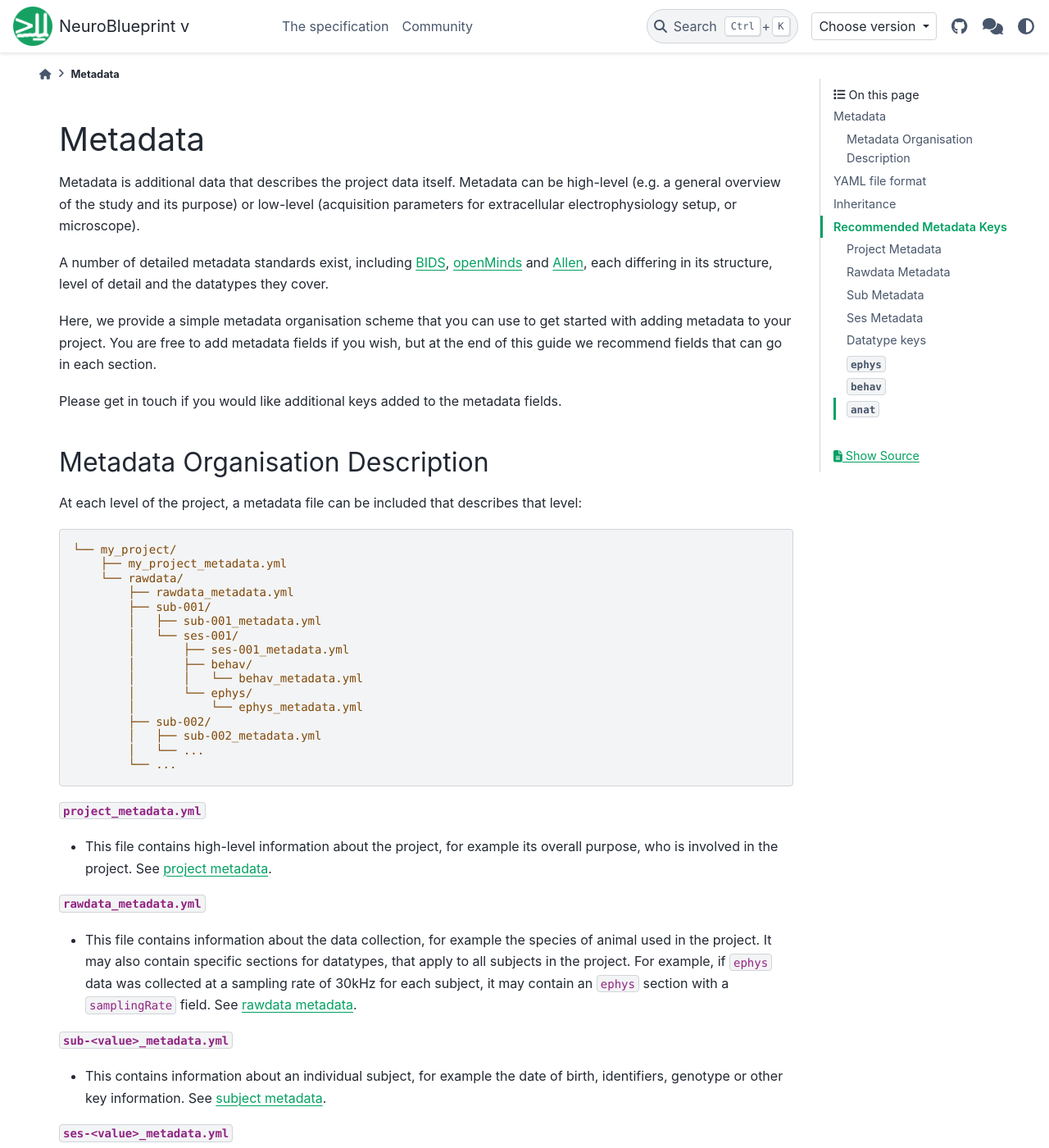
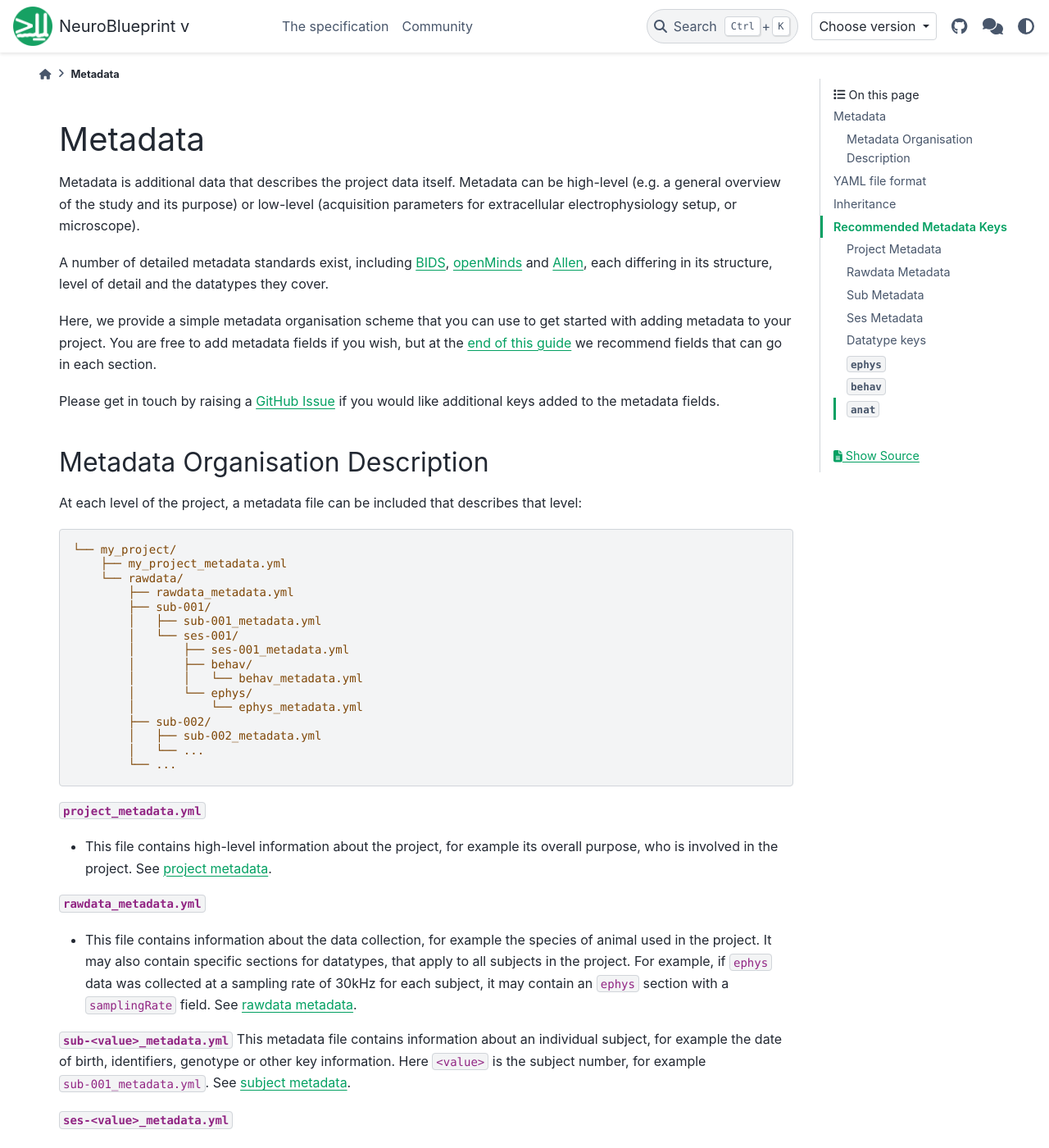
Before and after one commit to neuroinformatics-unit/NeuroBlueprint, a Sphinx documentation site: the page built from docs/source/metadata.md, in a window 1280 px wide and 1400 px high. Shown: the whole window at 82% size. Built offline with Sphinx 7.4.7 and the PyData theme 0.15.4, drawn with Linux system fonts in a browser that asks for light colours; the version number could not be read and is left out; some of the changed text lies outside the part shown.

Commit message:
Responding to review.

```diff
--- a/docs/source/metadata.md
+++ b/docs/source/metadata.md
@@ -14,10 +14,13 @@ each differing in its structure, level of detail and the datatypes they cover.
 
 Here, we provide a simple metadata organisation scheme that you can use to
 get started with adding metadata to your project. You are free to add
-metadata fields if you wish, but at the end of this guide we recommend fields
+metadata fields if you wish, but at the
+[end of this guide](project-metadata) we recommend fields
 that can go in each section.
 
-Please get in touch if you would like additional keys added to the metadata fields.
+Please get in touch by raising a
+[GitHub Issue](https://github.com/neuroinformatics-unit/NeuroBlueprint/issues)
+if you would like additional keys added to the metadata fields.
 
 ## Metadata Organisation Description
 
@@ -53,12 +56,15 @@ in the project. For example, if `ephys` data was collected at a sampling rate of
 it may contain an `ephys` section with a `samplingRate` field. See [rawdata metadata](rawdata-metadata).
 
 **``sub-<value>_metadata.yml``**
-- This contains information about an individual subject, for example the date of birth,
-identifiers, genotype or other key information. See [subject metadata](sub-metadata).
+This metadata file contains information about an individual subject, for example the date of birth,
+identifiers, genotype or other key information. Here `<value>` is the subject number, for example `sub-001_metadata.yml`.
+See [subject metadata](sub-metadata).
 
 **``ses-<value>_metadata.yml``**
 - This file contains information related to the particular experimental session. For example,
-the date, additional notes on what happened in the session.  See [session metadata](ses-metadata).
+the date, additional notes on what happened in the session.
+Here `<value>` is the session number, for example `ses-001_metadata.yml`.
+See [session metadata](ses-metadata).
 
 **``<datatype>_metadata.yml``**
 - This file can contain metadata specific to the datatype acquisition. See the [datatype keys](datatype-keys)
@@ -146,7 +152,7 @@ Please get in touch if you would like us to add new metadata fields to this list
 We use the BIDS `dataset_description.json` fields as a starting point for project-level metadata.
 
 See the full specification for detailed descriptions:
-[BIDS Dataset Description Specification](https://bids-specification.readthedocs.io/en/stable/modality-agnostic-files/dataset-description.html#dataset_descriptionjson)
+[BIDS Dataset Description Specification](https://bids-specification.readthedocs.io/en/stable/modality-agnostic-files/dataset-description.html#dataset_descriptionjson).
 
 Recommended keys:
 
@@ -190,7 +196,7 @@ behav:
 We use the BIDS participant fields as a starting point for subject-level metadata.
 
 See the full specification for detailed descriptions:
-[BIDS Participants Specification](https://bids-specification.readthedocs.io/en/stable/modality-agnostic-files/data-summary-files.html)
+[BIDS Participants Specification](https://bids-specification.readthedocs.io/en/stable/modality-agnostic-files/data-summary-files.html).
 
 Recommended keys:
 
@@ -212,7 +218,7 @@ dateOfBirth:
 We use the BIDS session fields as a starting point for session-level metadata.
 
 See the full specification for detailed descriptions:
-[BIDS Sessions Specification](https://bids-specification.readthedocs.io/en/stable/modality-agnostic-files/data-summary-files.html#sessions-file)
+[BIDS Sessions Specification](https://bids-specification.readthedocs.io/en/stable/modality-agnostic-files/data-summary-files.html#sessions-file).
 
 Recommended keys:
 
@@ -236,7 +242,7 @@ Datatype metadata files contain acquisition-specific metadata for each modality.
 We use BIDS electrophysiology metadata fields as a starting point.
 
 See the full specification for detailed descriptions:
-[BEP032 Electrophysiology Metadata Specification](https://bep032tools.readthedocs.io/en/latest/)
+[BEP032 Electrophysiology Metadata Specification](https://bep032tools.readthedocs.io/en/latest/).
 
 Recommended keys:
 
@@ -258,7 +264,7 @@ amplifier:
 We use the BIDS behavioural experiment metadata fields as a starting point.
 
 See the full specification for detailed descriptions:
-[BIDS Behavioural Experiments Specification](https://bids-specification.readthedocs.io/en/stable/modality-specific-files/behavioral-experiments.html)
+[BIDS Behavioural Experiments Specification](https://bids-specification.readthedocs.io/en/stable/modality-specific-files/behavioral-experiments.html).
 
 Recommended keys:
 
@@ -279,7 +285,7 @@ softwareVersion:
 We use the BIDS microscopy metadata fields as a starting point.
 
 See the full specification for detailed descriptions:
-[BIDS Microscopy Specification](https://bids-specification.readthedocs.io/en/stable/modality-specific-files/microscopy.html)
+[BIDS Microscopy Specification](https://bids-specification.readthedocs.io/en/stable/modality-specific-files/microscopy.html).
 
 Recommended keys:
 
```
